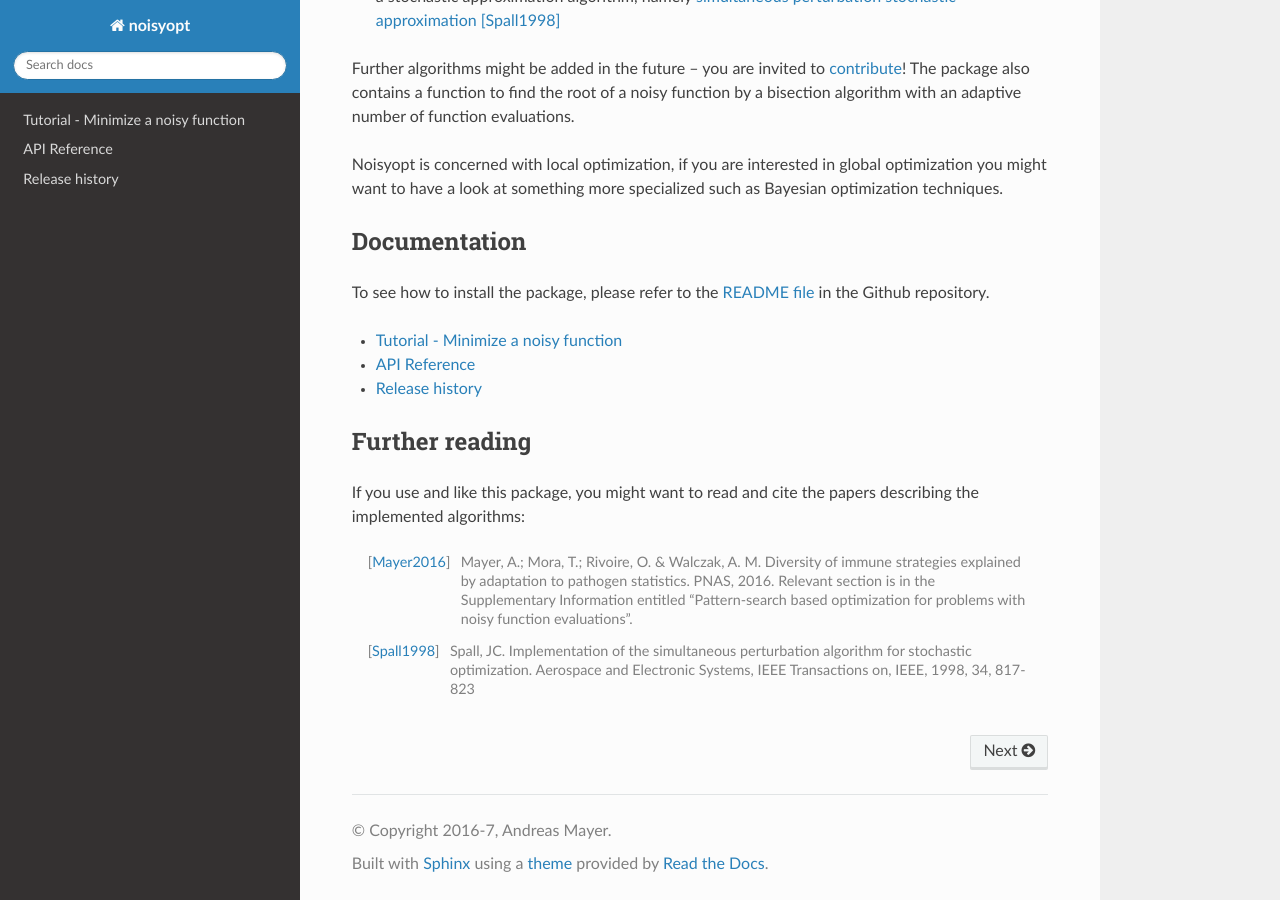
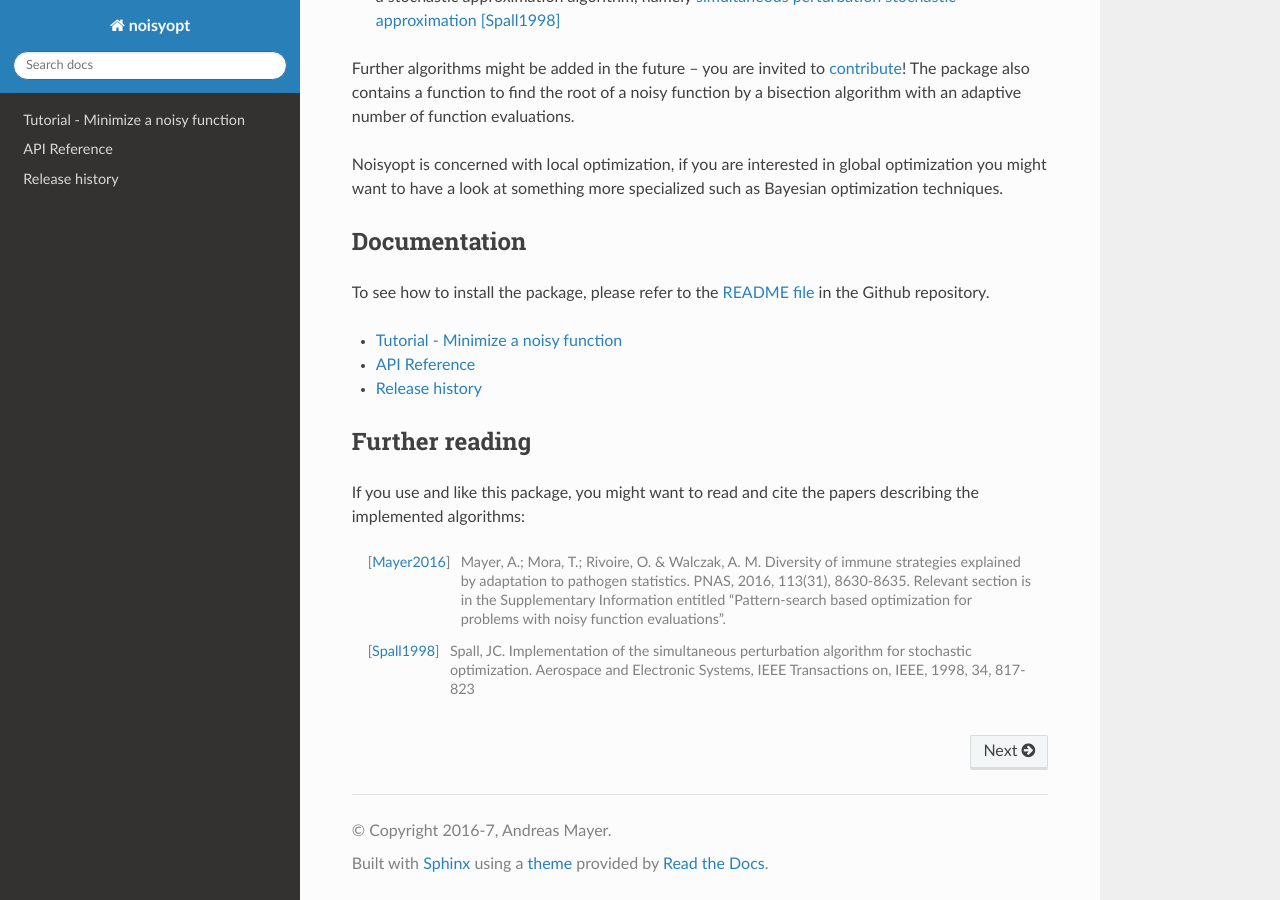
Before and after one commit to andim/noisyopt, a Sphinx documentation site: the page built from doc/index.rst, in a window 1280 px wide and 900 px high, scrolled down 508 px. Built offline with Sphinx 7.4.7 and the Read the Docs theme 2.0.0, drawn with Linux system fonts in a browser that asks for light colours.

```diff
--- a/doc/index.rst
+++ b/doc/index.rst
@@ -43,5 +43,5 @@ Further reading
 
 If you use and like this package, you might want to read and cite the papers describing the implemented algorithms:
 
-.. [Mayer2016] Mayer, A.; Mora, T.; Rivoire, O. & Walczak, A. M. Diversity of immune strategies explained by adaptation to pathogen statistics. PNAS, 2016. Relevant section is in the Supplementary Information entitled "Pattern-search based optimization for problems with noisy function evaluations".
+.. [Mayer2016] Mayer, A.; Mora, T.; Rivoire, O. & Walczak, A. M. Diversity of immune strategies explained by adaptation to pathogen statistics. PNAS, 2016, 113(31), 8630-8635. Relevant section is in the Supplementary Information entitled "Pattern-search based optimization for problems with noisy function evaluations".
 .. [Spall1998] Spall, JC. Implementation of the simultaneous perturbation algorithm for stochastic optimization. Aerospace and Electronic Systems, IEEE Transactions on, IEEE, 1998, 34, 817-823
--- a/doc/tutorial.rst
+++ b/doc/tutorial.rst
@@ -62,3 +62,8 @@ optimum, ``res.fun``::
            x: array([-0.05,  0.5 ])
      message: 'convergence within deltatol'
          nit: 10
+
+Further examples
+----------------
+
+A usage example on a real-world problem can be found at http://github.com/andim/evolimmune/ including using the :py:func:`noisyopt.bysect` `routine <https://github.com/andim/evolimmune/blob/master/fig2/run_phases.py>`_.
```
